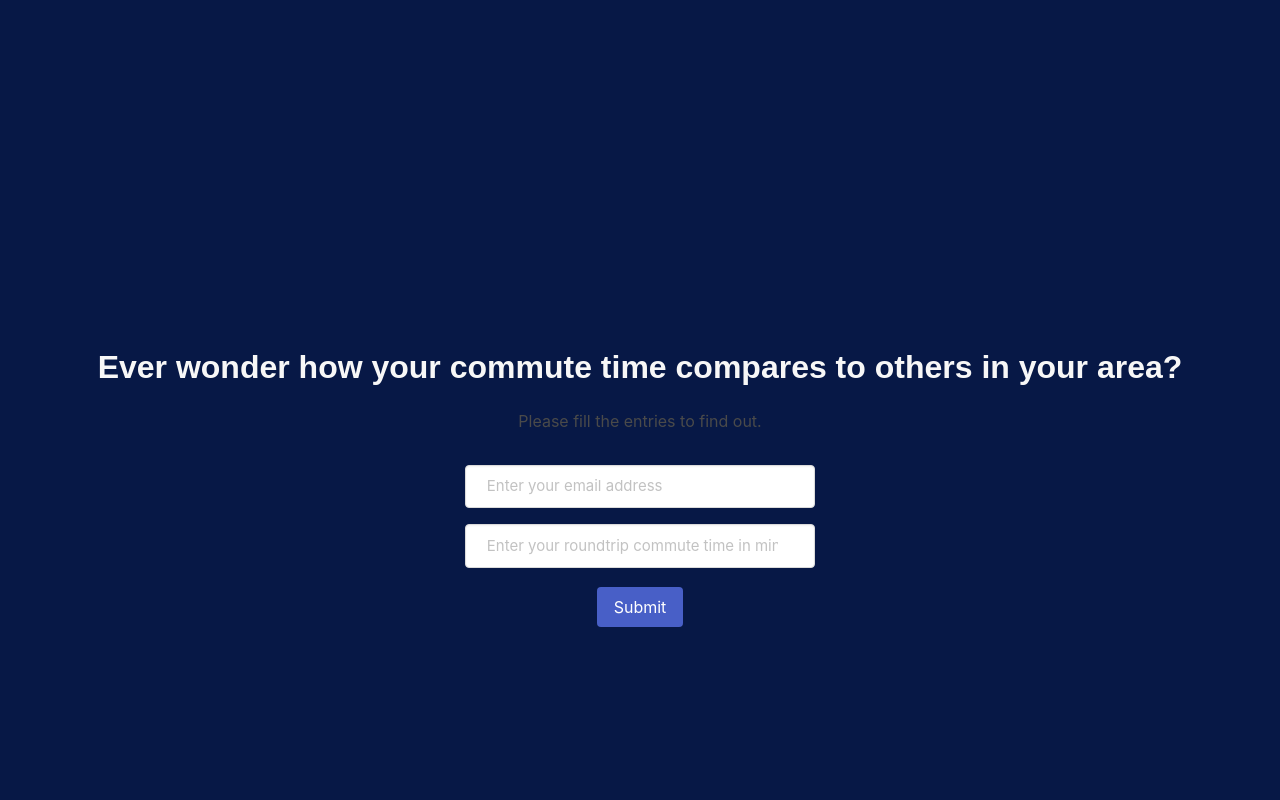
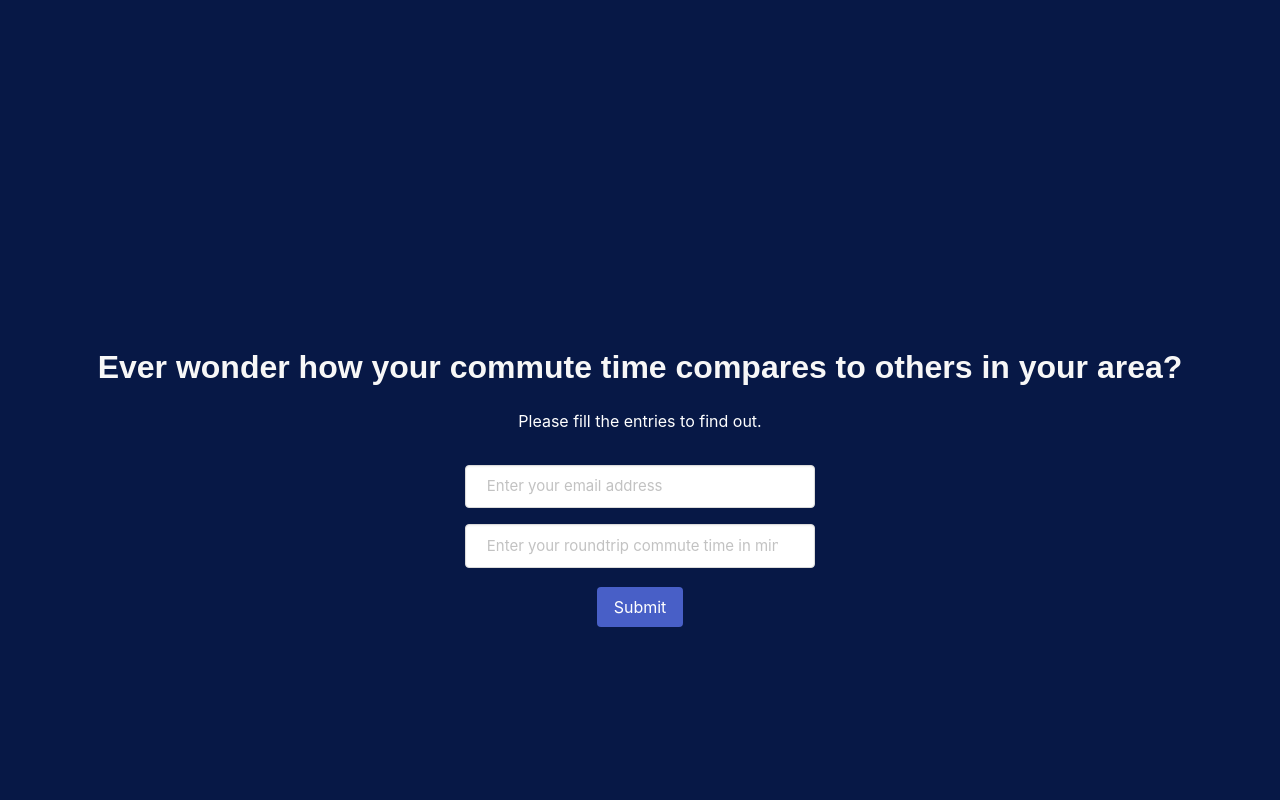
Before and after one commit to NeoElias/commuteTime-datacollector, a Flask app: page / in a window 1280 px wide. Run offline with Flask 2, Linux system fonts and the light colour scheme.

Commit message:
Add new styles to message class and h3 element

```diff
--- a/static/main.css
+++ b/static/main.css
@@ -2,7 +2,6 @@ html, body {
 
     background-color: #8496C4;
     height: 100%;
-
 }
 
 .container {
@@ -34,8 +33,10 @@ html, body {
 
 .message {
     font-family: Arial, sans-serif;
-    font-size: 15px;
-    color: #CAC0C1;
+    color: #ff0033;
+    max-width: 500px;
+    margin: auto;
+
 }
 
 .section {
@@ -43,3 +44,7 @@ html, body {
     height: 100vh;
 
 }
+
+h3 {
+    color: white;
+}
```
